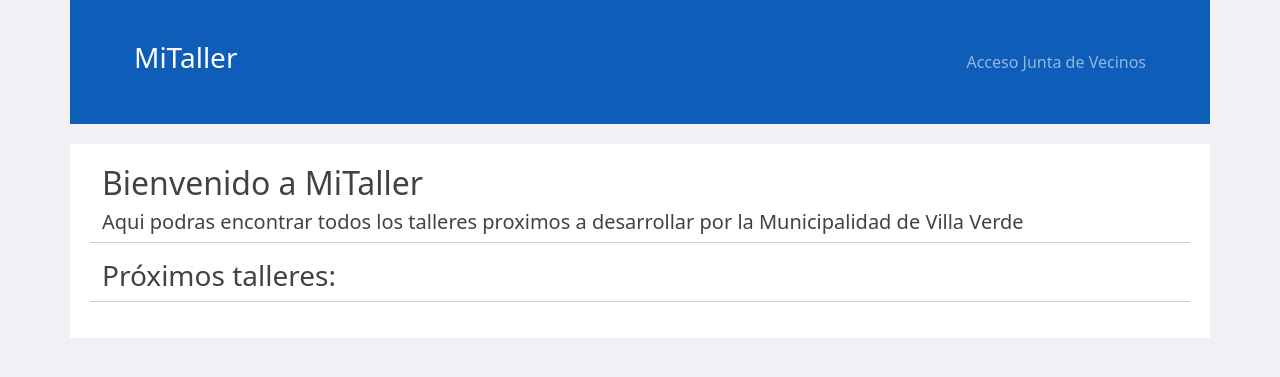
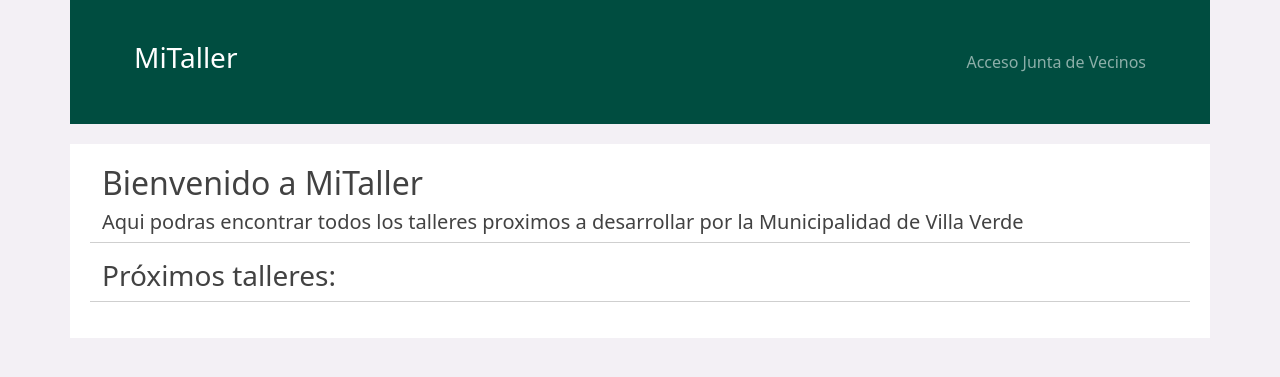
Before and after one commit to sauerkraut759/MiTaller, a Django app: page / in a window 1280 px wide. Shown: the top 377 px of the page. Run offline with Django 5.2, Linux system fonts and the light colour scheme; data that the repository does not hold is empty; some libraries are stand-ins or nearby versions.

Commit message:
Cambio a los estilos

```diff
--- a/core/static/core/css/estilos.css
+++ b/core/static/core/css/estilos.css
@@ -4,7 +4,7 @@ body {
 }
 
 header {
-    background-color: #0e5eb9;
+    background-color: #004d40;
     padding: 20px;
     margin-bottom: 20px;
 }
```
